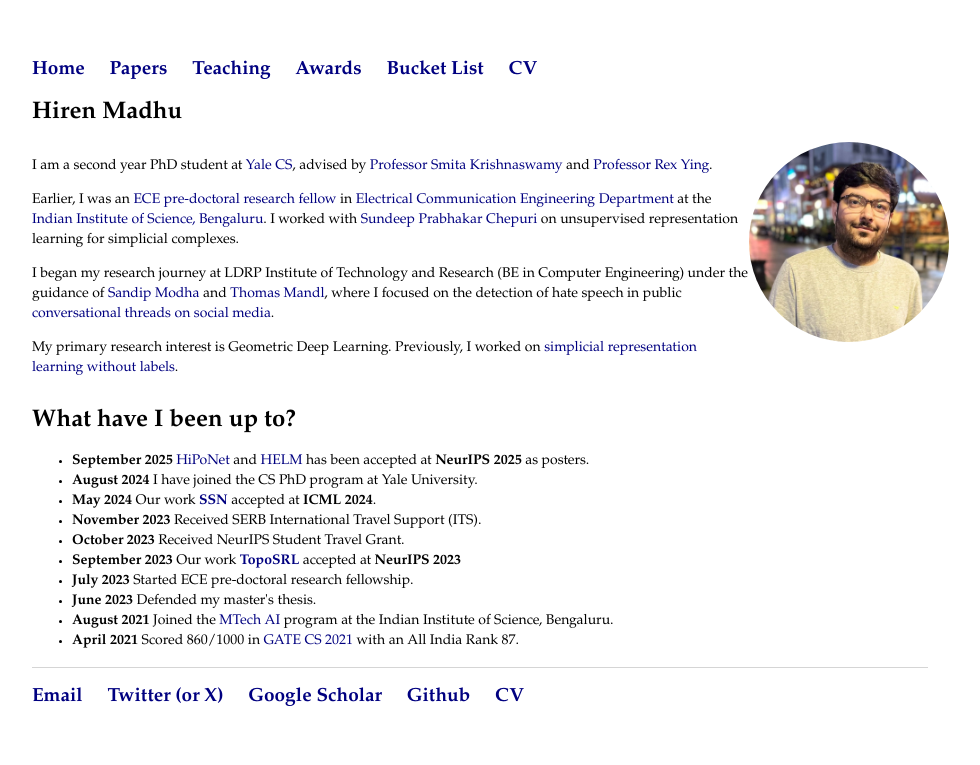
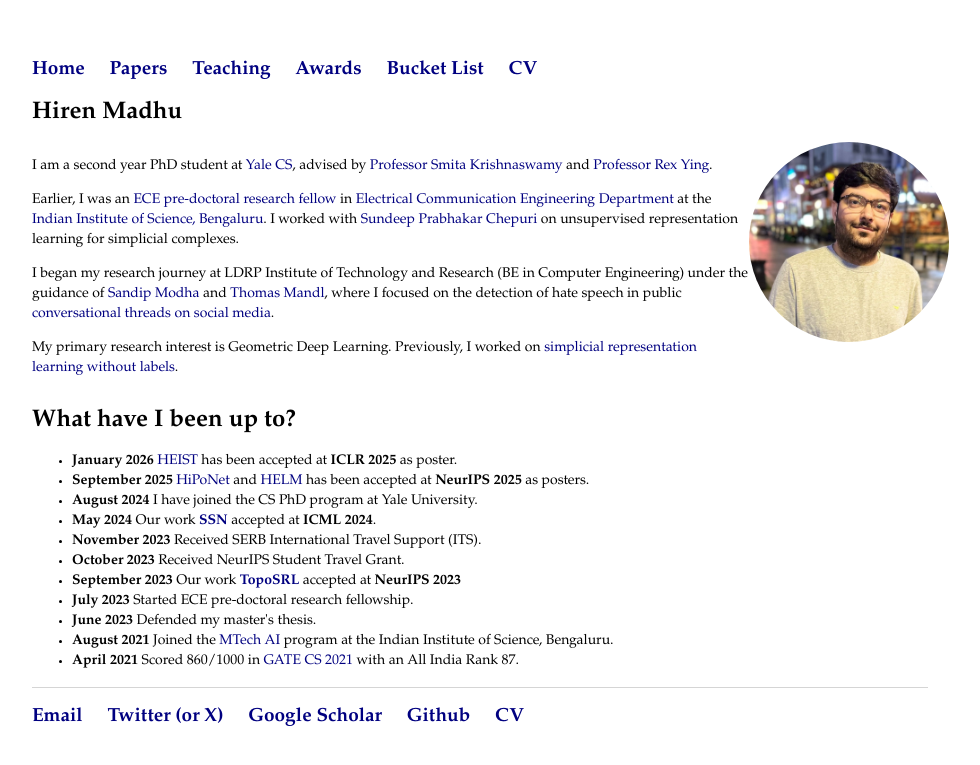
Before and after one commit to HirenMadhu/hirenmadhu.github.io, a Jekyll site: the page built from index.html, in a window 1280 px wide. Shown: the top 765 px of the page, without its empty margins (160-1140 px from the left). Built offline with Jekyll 4.4.1, drawn with Linux system fonts in a browser that asks for light colours.

Commit message:
Added HEIST

```diff
--- a/index.html
+++ b/index.html
@@ -20,6 +20,7 @@ title: Hiren Madhu
 <div class="blurb">
 <h1> What have I been up to?</h1>
 <ul>
+<li><b>January 2026</b> <a href="https://arxiv.org/abs/2506.11152">HEIST</a> has been accepted at <b>ICLR 2025</b> as poster. </li>
 <li><b>September 2025</b> <a href="https://arxiv.org/abs/2502.07746">HiPoNet</a> and <a href="https://arxiv.org/abs/2505.24722">HELM</a> has been accepted at <b>NeurIPS 2025</b> as posters. </li>
 <li><b>August 2024</b> I have joined the CS PhD program at Yale University. </li>
 <li><b>May 2024</b> Our work <a href="https://icml.cc/virtual/2024/poster/32736"><b>SSN</b></a> accepted at <b>ICML 2024</b>. </li>
```
Also changed, not shown: 2 other files.
